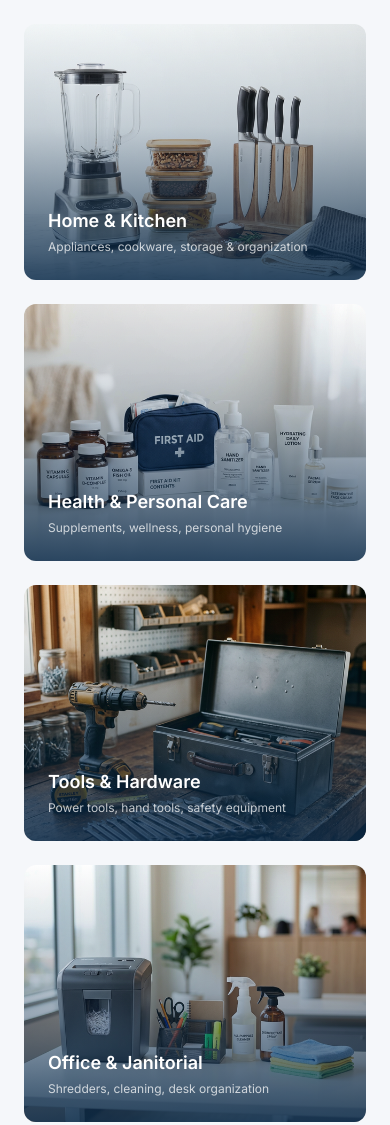
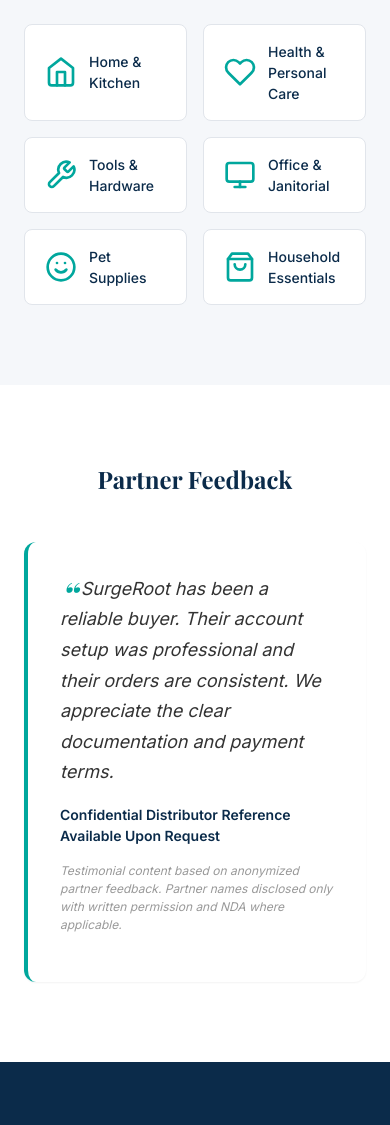
Before and after one commit to sTechWise/SurgeRoot, a website built with Vite: page index.html in a window 390 px wide. Shown: the part 5040-6165 px from the top of the page. Built offline with nearby package versions, Linux system fonts and the light colour scheme.

Commit message:
Merge best of local + GitHub: self-hosted fonts, SVG tiles, canonical URL cleanup, CSP hardening
- Self-hosted Inter & Playfair Display fonts (css/fonts.css + assets/fonts/)
- Removed Google Fonts CDN dependency from all pages
- Replaced image-based brand tiles with lightweight SVG category tiles (index.html)
- Fixed all canonical URLs to match Vercel cleanUrls config (removed .html extensions)
- Restored missing portal.js script tag (removed in 8d3ee1e)
- Fixed portal.js showLogin/showDashboard to use clean URL selectors (/portal)
- Replaced 4 inline onclick handlers with CSP-compliant event listeners
- Removed redundant HTML honeypot (forms.js handles it programmatically)
- Updated CSP: removed fonts.googleapis.com/fonts.gstatic.com from font-src/style-src

```diff
--- /dev/null
+++ b/css/fonts.css
@@ -0,0 +1,101 @@
+/* Self-hosted Google Fonts — Inter & Playfair Display */
+/* Generated from fonts.googleapis.com, WOFF2 files stored locally */
+
+/* === Inter === */
+
+/* latin-ext */
+@font-face {
+  font-family: 'Inter';
+  font-style: normal;
+  font-weight: 400;
+  font-display: swap;
+  src: url('/assets/fonts/UcC73FwrK3iLTeHuS_nVMrMxCp50SjIa25L7SUc.woff2') format('woff2');
+  unicode-range: U+0100-02BA, U+02BD-02C5, U+02C7-02CC, U+02CE-02D7, U+02DD-02FF, U+0304, U+0308, U+0329, U+1D00-1DBF, U+1E00-1E9F, U+1EF2-1EFF, U+2020, U+20A0-20AB, U+20AD-20C0, U+2113, U+2C60-2C7F, U+A720-A7FF;
+}
+/* latin */
+@font-face {
+  font-family: 'Inter';
+  font-style: normal;
+  font-weight: 400;
+  font-display: swap;
+  src: url('/assets/fonts/UcC73FwrK3iLTeHuS_nVMrMxCp50SjIa1ZL7.woff2') format('woff2');
+  unicode-range: U+0000-00FF, U+0131, U+0152-0153, U+02BB-02BC, U+02C6, U+02DA, U+02DC, U+0304, U+0308, U+0329, U+2000-206F, U+20AC, U+2122, U+2191, U+2193, U+2212, U+2215, U+FEFF, U+FFFD;
+}
+
+/* latin-ext */
+@font-face {
+  font-family: 'Inter';
+  font-style: normal;
+  font-weight: 500;
+  font-display: swap;
+  src: url('/assets/fonts/UcC73FwrK3iLTeHuS_nVMrMxCp50SjIa25L7SUc.woff2') format('woff2');
+  unicode-range: U+0100-02BA, U+02BD-02C5, U+02C7-02CC, U+02CE-02D7, U+02DD-02FF, U+0304, U+0308, U+0329, U+1D00-1DBF, U+1E00-1E9F, U+1EF2-1EFF, U+2020, U+20A0-20AB, U+20AD-20C0, U+2113, U+2C60-2C7F, U+A720-A7FF;
+}
+/* latin */
+@font-face {
+  font-family: 'Inter';
+  font-style: normal;
+  font-weight: 500;
+  font-display: swap;
+  src: url('/assets/fonts/UcC73FwrK3iLTeHuS_nVMrMxCp50SjIa1ZL7.woff2') format('woff2');
+  unicode-range: U+0000-00FF, U+0131, U+0152-0153, U+02BB-02BC, U+02C6, U+02DA, U+02DC, U+0304, U+0308, U+0329, U+2000-206F, U+20AC, U+2122, U+2191, U+2193, U+2212, U+2215, U+FEFF, U+FFFD;
+}
+
+/* latin-ext */
+@font-face {
+  font-family: 'Inter';
+  font-style: normal;
+  font-weight: 600;
+  font-display: swap;
+  src: url('/assets/fonts/UcC73FwrK3iLTeHuS_nVMrMxCp50SjIa25L7SUc.woff2') format('woff2');
+  unicode-range: U+0100-02BA, U+02BD-02C5, U+02C7-02CC, U+02CE-02D7, U+02DD-02FF, U+0304, U+0308, U+0329, U+1D00-1DBF, U+1E00-1E9F, U+1EF2-1EFF, U+2020, U+20A0-20AB, U+20AD-20C0, U+2113, U+2C60-2C7F, U+A720-A7FF;
+}
+/* latin */
+@font-face {
+  font-family: 'Inter';
+  font-style: normal;
+  font-weight: 600;
+  font-display: swap;
+  src: url('/assets/fonts/UcC73FwrK3iLTeHuS_nVMrMxCp50SjIa1ZL7.woff2') format('woff2');
+  unicode-range: U+0000-00FF, U+0131, U+0152-0153, U+02BB-02BC, U+02C6, U+02DA, U+02DC, U+0304, U+0308, U+0329, U+2000-206F, U+20AC, U+2122, U+2191, U+2193, U+2212, U+2215, U+FEFF, U+FFFD;
+}
+
+/* latin-ext */
+@font-face {
+  font-family: 'Inter';
+  font-style: normal;
+  font-weight: 700;
+  font-display: swap;
+  src: url('/assets/fonts/UcC73FwrK3iLTeHuS_nVMrMxCp50SjIa25L7SUc.woff2') format('woff2');
+  unicode-range: U+0100-02BA, U+02BD-02C5, U+02C7-02CC, U+02CE-02D7, U+02DD-02FF, U+0304, U+0308, U+0329, U+1D00-1DBF, U+1E00-1E9F, U+1EF2-1EFF, U+2020, U+20A0-20AB, U+20AD-20C0, U+2113, U+2C60-2C7F, U+A720-A7FF;
+}
+/* latin */
+@font-face {
+  font-family: 'Inter';
+  font-style: normal;
+  font-weight: 700;
+  font-display: swap;
+  src: url('/assets/fonts/UcC73FwrK3iLTeHuS_nVMrMxCp50SjIa1ZL7.woff2') format('woff2');
+  unicode-range: U+0000-00FF, U+0131, U+0152-0153, U+02BB-02BC, U+02C6, U+02DA, U+02DC, U+0304, U+0308, U+0329, U+2000-206F, U+20AC, U+2122, U+2191, U+2193, U+2212, U+2215, U+FEFF, U+FFFD;
+}
+
+/* === Playfair Display === */
+
+/* latin-ext */
+@font-face {
+  font-family: 'Playfair Display';
+  font-style: normal;
+  font-weight: 700;
+  font-display: swap;
+  src: url('/assets/fonts/nuFvD-vYSZviVYUb_rj3ij__anPXJzDwcbmjWBN2PKeiunDZbtPY_Q.woff2') format('woff2');
+  unicode-range: U+0100-02BA, U+02BD-02C5, U+02C7-02CC, U+02CE-02D7, U+02DD-02FF, U+0304, U+0308, U+0329, U+1D00-1DBF, U+1E00-1E9F, U+1EF2-1EFF, U+2020, U+20A0-20AB, U+20AD-20C0, U+2113, U+2C60-2C7F, U+A720-A7FF;
+}
+/* latin */
+@font-face {
+  font-family: 'Playfair Display';
+  font-style: normal;
+  font-weight: 700;
+  font-display: swap;
+  src: url('/assets/fonts/nuFvD-vYSZviVYUb_rj3ij__anPXJzDwcbmjWBN2PKeiunDXbtM.woff2') format('woff2');
+  unicode-range: U+0000-00FF, U+0131, U+0152-0153, U+02BB-02BC, U+02C6, U+02DA, U+02DC, U+0304, U+0308, U+0329, U+2000-206F, U+20AC, U+2122, U+2191, U+2193, U+2212, U+2215, U+FEFF, U+FFFD;
+}
--- a/index.html
+++ b/index.html
@@ -17,11 +17,7 @@
   <meta property="og:image" content="https://surgeroot.com/assets/images/og-preview.png">
   <meta property="og:image:width" content="1200">
   <meta property="og:image:height" content="630">
-  <link rel="preconnect" href="https://fonts.googleapis.com">
-  <link rel="preconnect" href="https://fonts.gstatic.com" crossorigin>
-  <link
-    href="https://fonts.googleapis.com/css2?family=Inter:wght@400;500;600;700&family=Playfair+Display:wght@700&display=swap"
-    rel="stylesheet">
+  <link rel="stylesheet" href="/css/fonts.css">
   <link rel="stylesheet" href="/css/variables.css">
   <link rel="stylesheet" href="/css/reset.css">
   <link rel="stylesheet" href="/css/global.css">
@@ -387,59 +383,58 @@
           <p class="subhead">We operate across multiple product verticals, always sourcing through verified channels.
           </p>
         </div>
-        <div class="brand-categories">
-          <div class="brand-tile">
-            <img class="brand-tile__img" src="/assets/images/cat-home-kitchen.png"
-              alt="Home and Kitchen products sourced through verified distribution channels" loading="lazy" width="800"
-              height="600">
-            <div class="brand-tile__overlay">
-              <span class="brand-tile__name">Home & Kitchen</span>
-              <span class="brand-tile__desc">Appliances, cookware, storage & organization</span>
-            </div>
+        <div class="category-tiles">
+          <div class="category-tile">
+            <svg class="category-tile__icon" viewBox="0 0 24 24" fill="none" stroke="currentColor" stroke-width="2"
+              stroke-linecap="round" stroke-linejoin="round">
+              <path d="M3 9l9-7 9 7v11a2 2 0 0 1-2 2H5a2 2 0 0 1-2-2z" />
+              <polyline points="9 22 9 12 15 12 15 22" />
+            </svg>
+            <span>Home & Kitchen</span>
           </div>
-          <div class="brand-tile">
-            <img class="brand-tile__img" src="/assets/images/cat-health-care.png"
-              alt="Health and Personal Care products sourced through authorized US distributors" loading="lazy"
-              width="800" height="600">
-            <div class="brand-tile__overlay">
-              <span class="brand-tile__name">Health & Personal Care</span>
-              <span class="brand-tile__desc">Supplements, wellness, personal hygiene</span>
-            </div>
+          <div class="category-tile">
+            <svg class="category-tile__icon" viewBox="0 0 24 24" fill="none" stroke="currentColor" stroke-width="2"
+              stroke-linecap="round" stroke-linejoin="round">
+              <path
+                d="M20.84 4.61a5.5 5.5 0 0 0-7.78 0L12 5.67l-1.06-1.06a5.5 5.5 0 0 0-7.78 7.78l1.06 1.06L12 21.23l7.78-7.78 1.06-1.06a5.5 5.5 0 0 0 0-7.78z" />
+            </svg>
+            <span>Health & Personal Care</span>
           </div>
-          <div class="brand-tile">
-            <img class="brand-tile__img" src="/assets/images/cat-tools-hardware.png"
-              alt="Tools and Hardware products from authorized distribution partners" loading="lazy" width="800"
-              height="600">
-            <div class="brand-tile__overlay">
-              <span class="brand-tile__name">Tools & Hardware</span>
-              <span class="brand-tile__desc">Power tools, hand tools, safety equipment</span>
-            </div>
+          <div class="category-tile">
+            <svg class="category-tile__icon" viewBox="0 0 24 24" fill="none" stroke="currentColor" stroke-width="2"
+              stroke-linecap="round" stroke-linejoin="round">
+              <path
+                d="M14.7 6.3a1 1 0 0 0 0 1.4l1.6 1.6a1 1 0 0 0 1.4 0l3.77-3.77a6 6 0 0 1-7.94 7.94l-6.91 6.91a2.12 2.12 0 0 1-3-3l6.91-6.91a6 6 0 0 1 7.94-7.94l-3.76 3.76z" />
+            </svg>
+            <span>Tools & Hardware</span>
           </div>
-          <div class="brand-tile">
-            <img class="brand-tile__img" src="/assets/images/cat-office-janitorial.png"
-              alt="Office and Janitorial supplies sourced through verified channels" loading="lazy" width="800"
-              height="600">
-            <div class="brand-tile__overlay">
-              <span class="brand-tile__name">Office & Janitorial</span>
-              <span class="brand-tile__desc">Shredders, cleaning, desk organization</span>
-            </div>
+          <div class="category-tile">
+            <svg class="category-tile__icon" viewBox="0 0 24 24" fill="none" stroke="currentColor" stroke-width="2"
+              stroke-linecap="round" stroke-linejoin="round">
+              <rect x="2" y="3" width="20" height="14" rx="2" ry="2" />
+              <line x1="8" y1="21" x2="16" y2="21" />
+              <line x1="12" y1="17" x2="12" y2="21" />
+            </svg>
+            <span>Office & Janitorial</span>
           </div>
-          <div class="brand-tile">
-            <img class="brand-tile__img" src="/assets/images/cat-pet-supplies.png"
-              alt="Pet Supplies from authorized distribution networks" loading="lazy" width="800" height="600">
-            <div class="brand-tile__overlay">
-              <span class="brand-tile__name">Pet Supplies</span>
-              <span class="brand-tile__desc">Food, accessories, grooming, health</span>
-            </div>
+          <div class="category-tile">
+            <svg class="category-tile__icon" viewBox="0 0 24 24" fill="none" stroke="currentColor" stroke-width="2"
+              stroke-linecap="round" stroke-linejoin="round">
+              <circle cx="12" cy="12" r="10" />
+              <path d="M8 14s1.5 2 4 2 4-2 4-2" />
+              <line x1="9" y1="9" x2="9.01" y2="9" />
+              <line x1="15" y1="9" x2="15.01" y2="9" />
+            </svg>
+            <span>Pet Supplies</span>
           </div>
-          <div class="brand-tile">
-            <img class="brand-tile__img" src="/assets/images/cat-household.png"
-              alt="Household Essentials sourced through authorized US distributors" loading="lazy" width="800"
-              height="600">
-            <div class="brand-tile__overlay">
-              <span class="brand-tile__name">Household Essentials</span>
-              <span class="brand-tile__desc">Cleaning, laundry, storage, disposables</span>
-            </div>
+          <div class="category-tile">
+            <svg class="category-tile__icon" viewBox="0 0 24 24" fill="none" stroke="currentColor" stroke-width="2"
+              stroke-linecap="round" stroke-linejoin="round">
+              <path d="M6 2L3 6v14a2 2 0 0 0 2 2h14a2 2 0 0 0 2-2V6l-3-4z" />
+              <line x1="3" y1="6" x2="21" y2="6" />
+              <path d="M16 10a4 4 0 0 1-8 0" />
+            </svg>
+            <span>Household Essentials</span>
           </div>
         </div>
       </div>
@@ -477,8 +472,6 @@
         <div class="modal__body">
           <form id="modal-contact-form">
             <input type="hidden" name="subject" value="Distributor References Request">
-            <!-- Web3Forms Honeypot Spam Protection -->
-            <input type="checkbox" name="botcheck" class="hidden" style="display: none;">
             <div class="form-group">
               <label class="form-label" for="modal-name">Full Name <span class="required">*</span></label>
               <input type="text" name="fullname" id="modal-name" class="form-input" required>
```
Also changed, not shown: about.html (+2 -6 lines), blog/index.html (+1 -5 lines), blog/why-authorized-distribution-matters.html (+2 -6 lines), brands.html (+2 -6 lines), contact.html (+2 -6 lines), how-we-work.html (+2 -6 lines), js/portal.js (+8 -3 lines), legal/accessibility.html (+2 -6 lines), legal/cookies.html (+2 -6 lines), legal/privacy.html (+2 -6 lines), legal/terms.html (+2 -6 lines), portal.html (+8 -14 lines), resources.html (+2 -6 lines), vercel.json.
